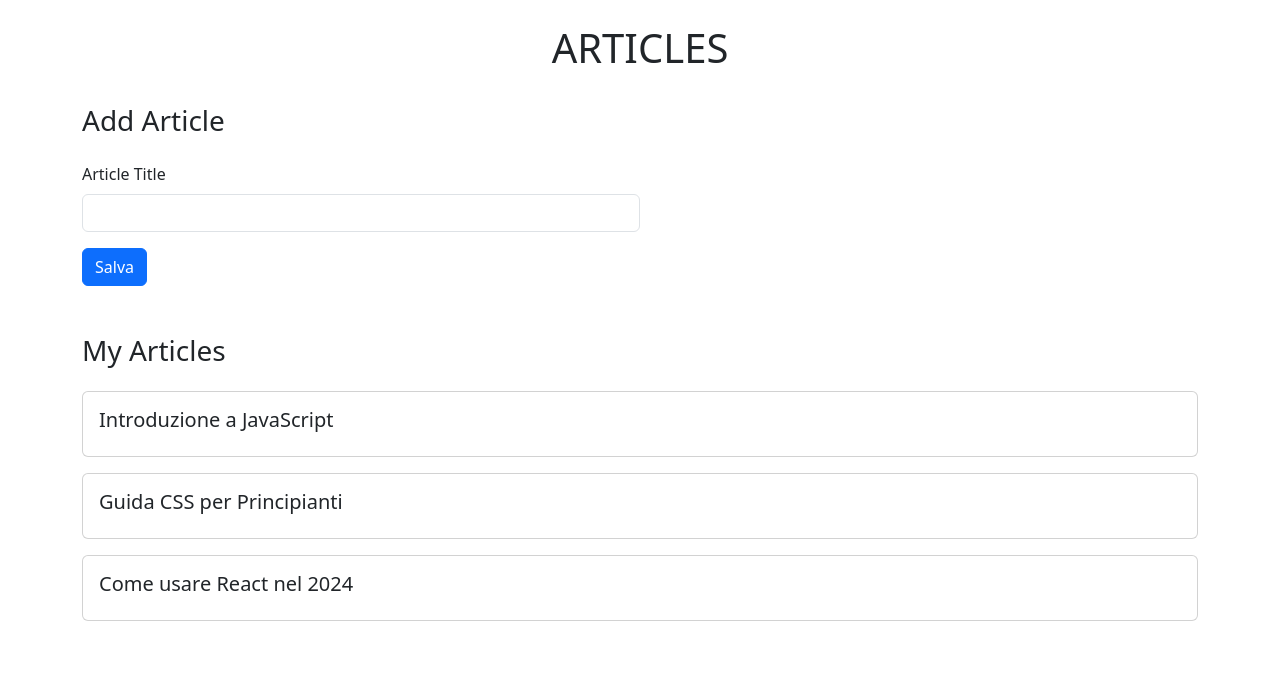
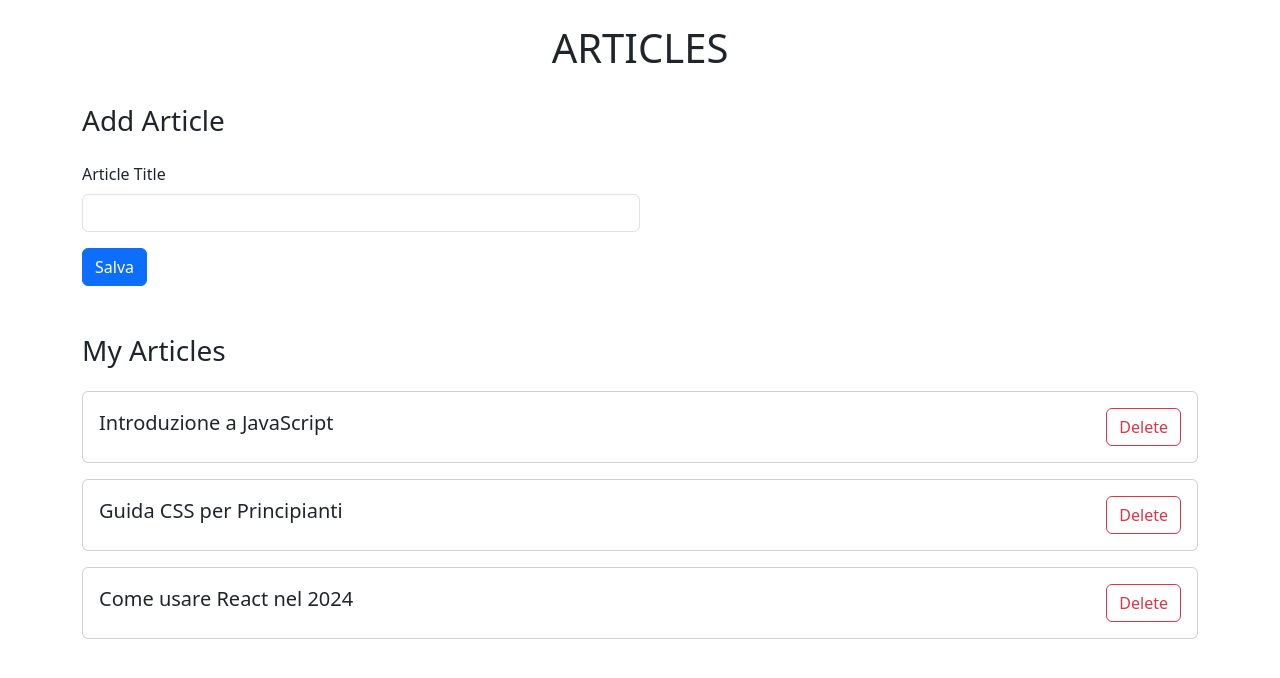
Before and after one commit to federicascognamiglio/react-form, a React (Vite) app: page / in a window 1280 px wide. Shown: the top 678 px of the page. Built offline with nearby package versions, Linux system fonts and the light colour scheme.

Commit message:
feat: submit form completed

```diff
--- a/src/components/AppArticles.jsx
+++ b/src/components/AppArticles.jsx
@@ -2,31 +2,41 @@ import { useState } from 'react'
 import articles from '../data/articles';
 
 function AppArticles() {
-    const [title, setTitle] = useState("");
+    // Variabili
+    const [newTitle, setTitle] = useState("");
     const [articlesList, setArticlesList] = useState(articles);
+
+    // Submit Function
     const handleSubmit = (event) => {
         event.preventDefault()
-        const newList = [...articlesList, title];
-        setArticlesList(newList);
+        const newArticle = {
+            id: Date.now(),
+            title: newTitle
+        }
+        setArticlesList([...articlesList, newArticle]);
         setTitle("");
     }
 
     return (
         <>
+            {/* Form */}
             <form onSubmit={handleSubmit} className='mt-4'>
                 <div className='w-50'>
                     <label htmlFor="articleTitle" className='form-label'>Article Title</label>
-                    <input className='form-control' value={title} onChange={(event) => setTitle(event.target.value)} type="text" id='articleTitle' />
+                    <input className='form-control' value={newTitle} onChange={(event) => setTitle(event.target.value)} type="text" id='articleTitle' />
                 </div>
                 <button type='submit' className="btn btn-primary mt-3">Salva</button>
             </form>
+
+            {/* Articles */}
             <section className='mt-5'>
                 <h3 className='pb-3'>My Articles</h3>
                 {articlesList.map(curArtcile =>
                     <div key={curArtcile.id} className="mb-3">
                         <div className="card">
-                            <div className="card-body">
+                            <div className="card-body d-flex justify-content-between align-items-center">
                                 <h5 className="card-title">{curArtcile.title}</h5>
+                                <button className='btn btn-outline-danger'>Delete</button>
                             </div>
                         </div>
                     </div>)}
```
